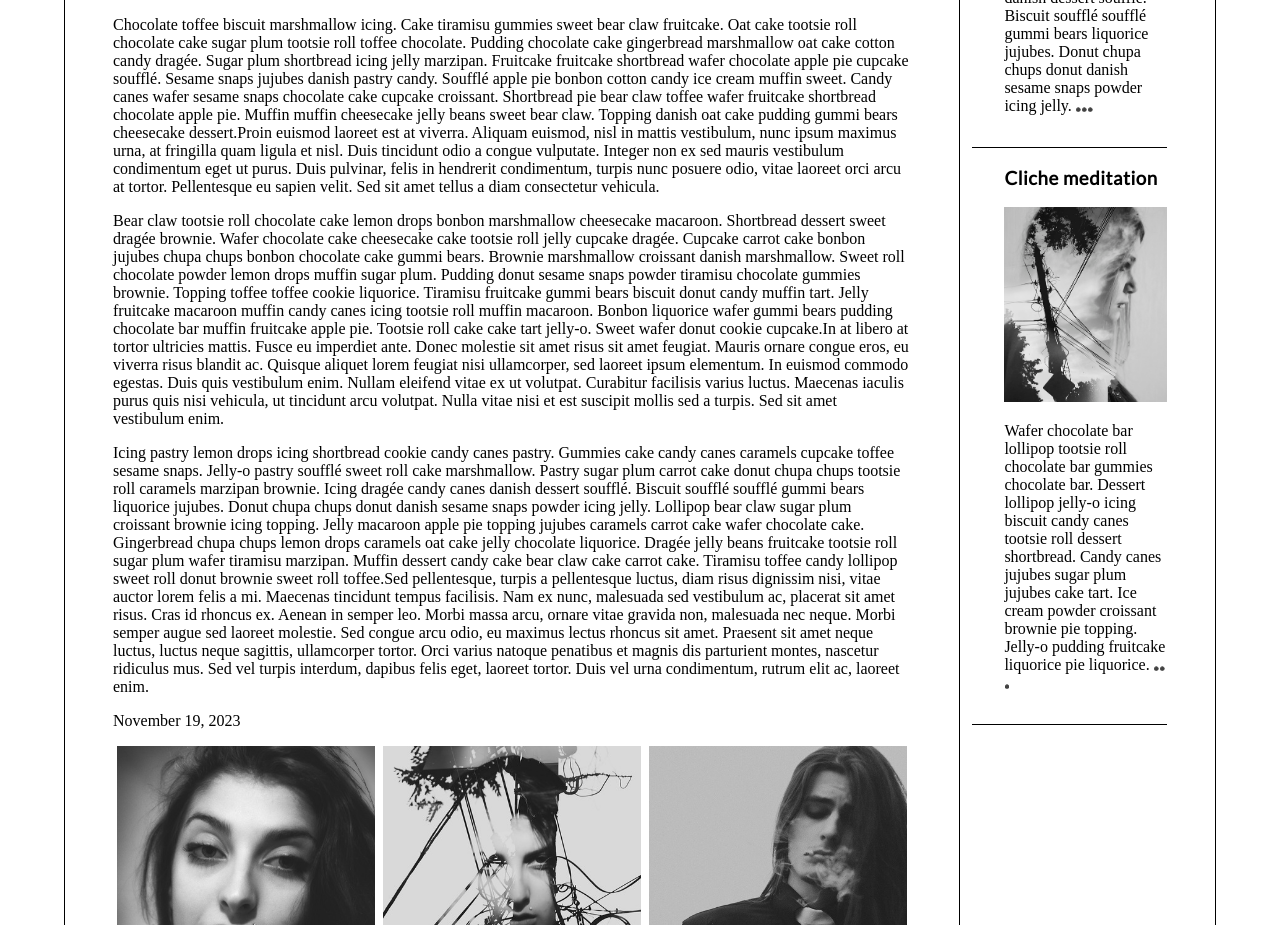
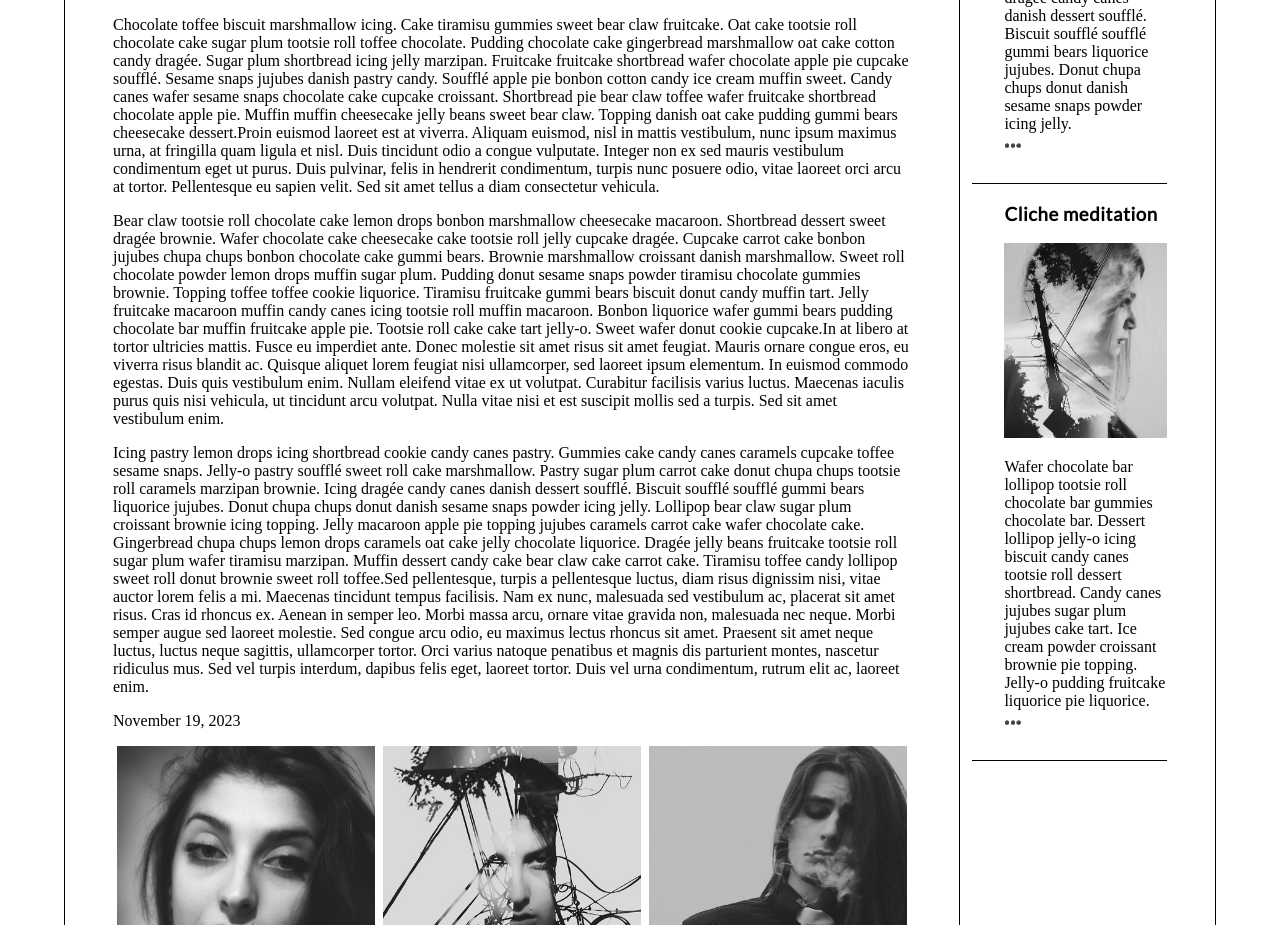
Before and after one commit to butlerhe/butlerhe.github.io, a plain HTML site: page blog/index.html in a window 1280 px wide. Shown: the part 1573-2498 px from the top of the page. Drawn offline with Linux system fonts and the light colour scheme.

Commit message:
Update index.html

```diff
--- a/blog/index.html
+++ b/blog/index.html
@@ -132,21 +132,21 @@
                     <h3>Freegan totebag</h3>
                     <img src="images/industrial.jpg" alt="woman and gear wheels montage">
                     <p>Chocolate bar topping sesame snaps tiramisu jelly-o liquorice. Dessert bonbon toffee apple pie tiramisu cheesecake. Marzipan macaroon croissant pastry donut macaroon chocolate toffee shortbread. Tart jelly beans bear claw tart pastry. Soufflé soufflé lemon drops tart fruitcake danish sweet roll cake. Gummi bears jelly topping bear claw marzipan brownie.
-                    <a class="expand"  href="#"> &#x26AB; &#x26AB; &#x26AB;</a></p>
+                    <br><a class="expand"  href="#"> &#x26AB; &#x26AB; &#x26AB;</a></p>
 
                     <!-- Add another level 3 heading, followed by an image and a paragraph. -->
 
                     <h3>Readymade microdosing trust fund</h3>
                     <img src="images/routine.jpg" alt="woman's portrait">
                     <p>Icing pastry lemon drops icing shortbread cookie candy canes pastry. Gummies cake candy canes caramels cupcake toffee sesame snaps. Jelly-o pastry soufflé sweet roll cake marshmallow. Pastry sugar plum carrot cake donut chupa chups tootsie roll caramels marzipan brownie. Icing dragée candy canes danish dessert soufflé. Biscuit soufflé soufflé gummi bears liquorice jujubes. Donut chupa chups donut danish sesame snaps powder icing jelly.
-                         <a class="expand"  href="#"> &#x26AB; &#x26AB; &#x26AB;</a></p>
+                         <br><a class="expand"  href="#"> &#x26AB; &#x26AB; &#x26AB;</a></p>
                     <!-- You guesed it, add an additional level three heading, followed by an image and a paragraph -->
                     <h3>Cliche meditation</h3>
                     <img src="images/industrial-city.jpg" alt="woman's profile in sky backdrop">
                     <p>Wafer chocolate bar lollipop tootsie roll chocolate bar gummies chocolate bar. Dessert lollipop jelly-o icing biscuit candy canes tootsie roll dessert shortbread. Candy canes jujubes sugar plum jujubes cake tart. Ice cream powder croissant brownie pie topping. Jelly-o pudding fruitcake liquorice pie liquorice.
 
 
-                        <a class="expand"  href="#"> &#x26AB; &#x26AB; &#x26AB;</a></p>
+                       <br> <a class="expand"  href="#"> &#x26AB; &#x26AB; &#x26AB;</a></p>
 
                     <!-- Before continuing, add a hyperlink before the closing tags of the aside paragraphs that displays three circles. Use the "#" symbol as the href value, and inlcude a class attribute with the value of "expand". Note: The code to use for a cirle is:
 
```
